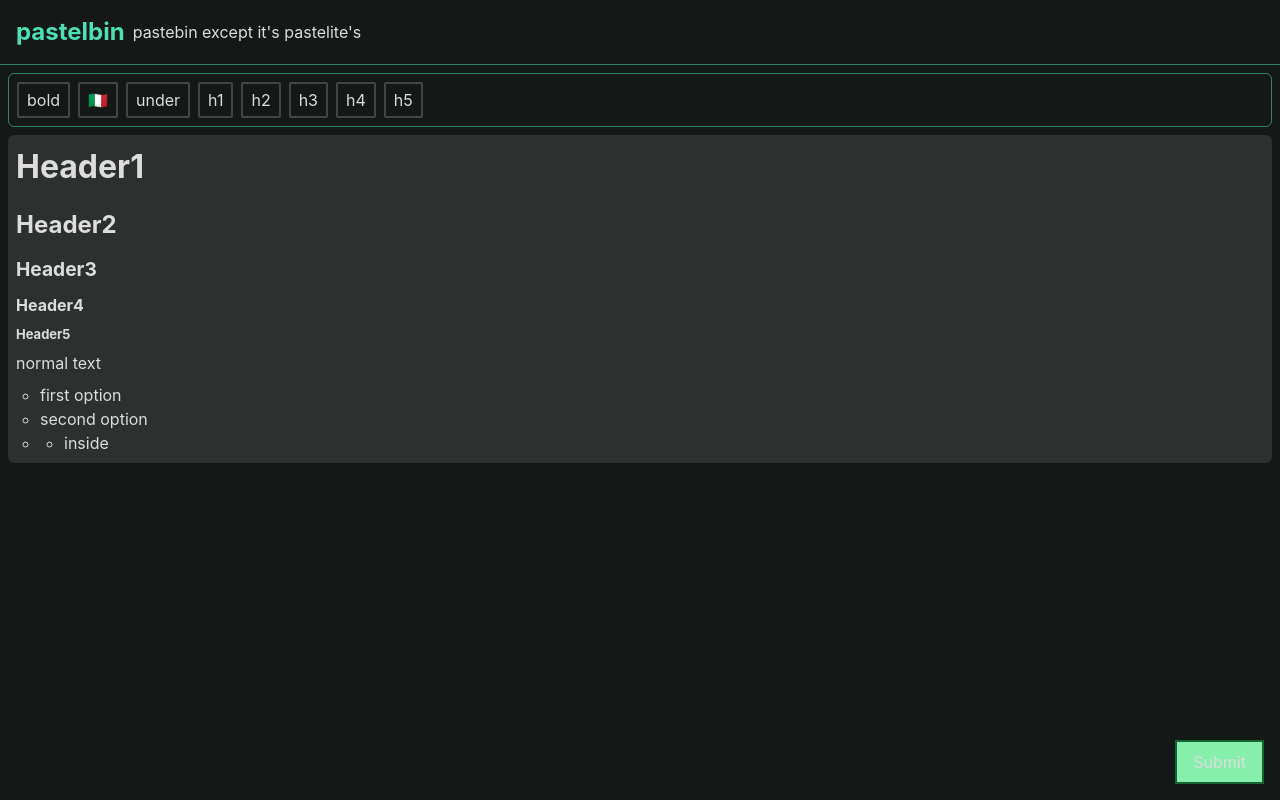
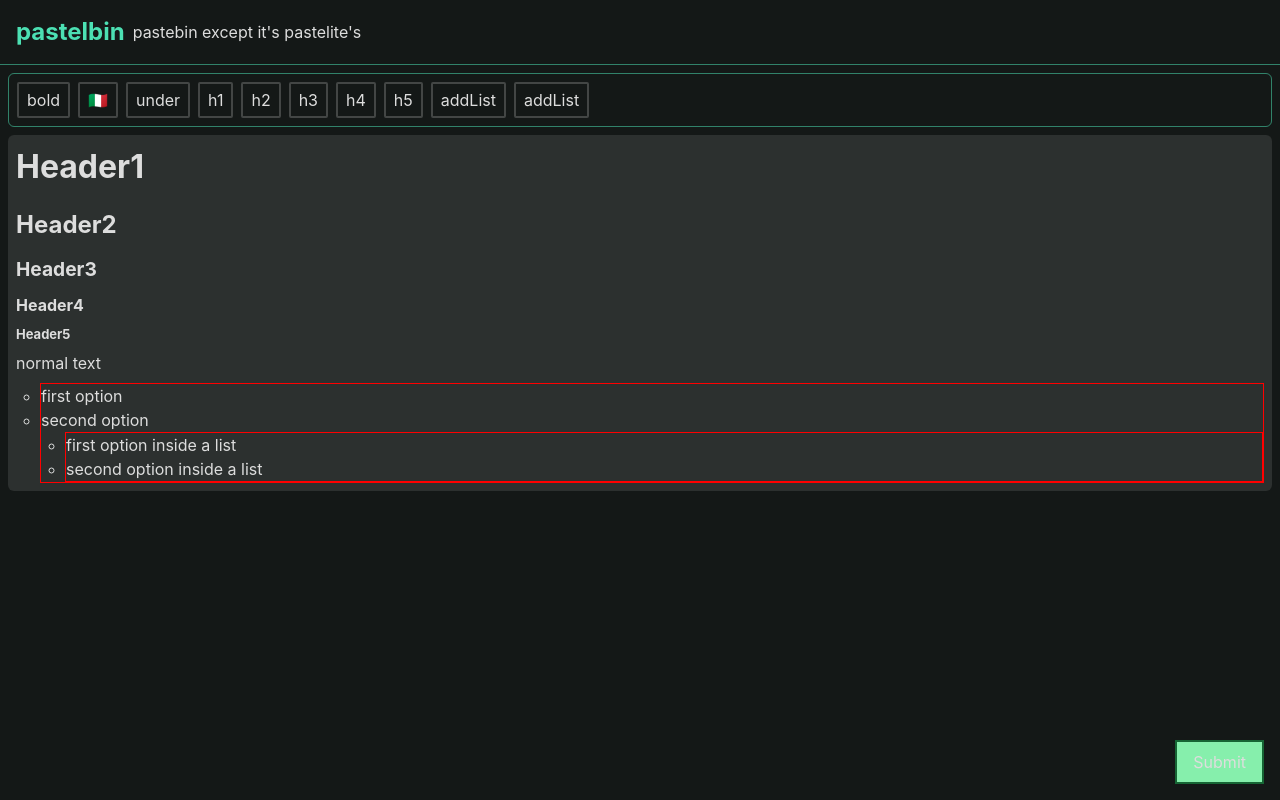
Before and after one commit to pastelite/pastebin-clone, a React (Vite) app in the folder client/: page / in a window 1280 px wide. Built offline with nearby package versions, Linux system fonts and the light colour scheme.

Commit message:
basic list with shortcut key completed. need to fix list

```diff
--- a/client/src/components/Editor.css
+++ b/client/src/components/Editor.css
@@ -18,17 +18,22 @@ h5 {
   font-size: small;
 }
 
-h1,h2,h3,h4,h5 {
+h1,
+h2,
+h3,
+h4,
+h5 {
   font-weight: bold;
-  margin-bottom: .5em;
+  margin-bottom: 0.5em;
 }
 
 p {
-  margin-bottom: .5em;
+  margin-bottom: 0.5em;
 }
 
 ul {
   list-style-type: circle;
+  border: 1px solid red;
   margin-left: 1.5em;
 }
 
--- a/client/src/components/Editor.tsx
+++ b/client/src/components/Editor.tsx
@@ -3,8 +3,13 @@ import {
   BaseEditor,
   Descendant,
   createEditor,
+  Location,
   Editor as SlateEditor,
   Transforms,
+  Span,
+  Path,
+  Node,
+  NodeMatch,
 } from "slate";
 import {
   Editable,
@@ -15,17 +20,21 @@ import {
   useSlate,
   withReact,
 } from "slate-react";
-import "./Editor.css"
+import "./Editor.css";
 
 // Types
 
 type BasicElement = { type: "paragraph"; children: AllText[] };
-type Header = { type: "header", children: AllText[], level: number}
-type List = { type: "list", children: AllElement[]}
-type ListItem = {
-  type: "listItem"
-  children: (AllText|AllElement)[]
-}
+type Header = { type: "header"; children: AllText[]; level: number };
+type List = { type: "list"; children: (ListItemData | ListItemList)[] };
+type ListItemData = {
+  type: "listItem";
+  children: AllText[];
+};
+type ListItemList = {
+  type: "listItemList";
+  children: (ListItemData | ListItemList)[];
+};
 
 type NormalText = {
   text: string;
@@ -34,11 +43,12 @@ type NormalText = {
   underline?: boolean;
 };
 
-type AllElement = BasicElement | Header | List | ListItem;
+type AllElement = BasicElement | Header | List | ListItemData | ListItemList;
 type AllText = NormalText;
 
 declare module "slate" {
   interface CustomTypes {
+    Editor: BaseEditor;
     Element: AllElement;
     Text: AllText;
   }
@@ -47,70 +57,150 @@ declare module "slate" {
 // Main function
 
 interface EditorProps {
-  value?: Descendant[]
-  readOnly?: boolean
-  editor?: BaseEditor & ReactEditor
+  value?: Descendant[];
+  readOnly?: boolean;
+  editor?: BaseEditor & ReactEditor;
 }
 
-export function Editor({value, readOnly,...props}:EditorProps) {
-
+export function Editor({ value, readOnly, ...props }: EditorProps) {
   let renderLeafCallback = useCallback(renderLeaf, []);
   let renderElementCallback = useCallback(renderElement, []);
 
-  let editor: BaseEditor & ReactEditor
+  let editor: BaseEditor & ReactEditor;
 
   if (props.editor) {
-    editor = props.editor
+    editor = props.editor;
   } else {
     [editor] = useState(() => withReact(createEditor()));
   }
 
   return (
     <Slate editor={editor} value={value || defaultValue}>
-      { readOnly ||
+      {readOnly || (
         <div className="toolbar">
           <InlineButton format="bold">bold</InlineButton>
           <InlineButton format="italic">🇮🇹</InlineButton>
           <InlineButton format="underline">under</InlineButton>
-          <BlockButton format="header" level={1}>h1</BlockButton>
-          <BlockButton format="header" level={2}>h2</BlockButton>
-          <BlockButton format="header" level={3}>h3</BlockButton>
-          <BlockButton format="header" level={4}>h4</BlockButton>
-          <BlockButton format="header" level={5}>h5</BlockButton>
+          <BlockButton format="header" level={1}>
+            h1
+          </BlockButton>
+          <BlockButton format="header" level={2}>
+            h2
+          </BlockButton>
+          <BlockButton format="header" level={3}>
+            h3
+          </BlockButton>
+          <BlockButton format="header" level={4}>
+            h4
+          </BlockButton>
+          <BlockButton format="header" level={5}>
+            h5
+          </BlockButton>
+          <AddListButton mode="wrap" />
+          <AddListButton mode="unwrap" />
         </div>
-        }
+      )}
       <Editable
         readOnly={readOnly}
         className="m-2 p-2 focus:outline-none bg-white/10 focus:bg-white/20 transition-all duration-200 rounded-md"
         placeholder="Start typing here..."
         renderLeaf={renderLeafCallback}
         renderElement={renderElementCallback}
+        onKeyDown={(e) => onKeyDownHandler(e, editor)}
       />
     </Slate>
   );
 }
 
 const defaultValue: Descendant[] = [
-  { type: "header", level: 1, children: [{ text: "Header1" }]},
-  { type: "header", level: 2, children: [{ text: "Header2" }]},
-  { type: "header", level: 3, children: [{ text: "Header3" }]},
-  { type: "header", level: 4, children: [{ text: "Header4" }]},
-  { type: "header", level: 5, children: [{ text: "Header5" }]},
+  { type: "header", level: 1, children: [{ text: "Header1" }] },
+  { type: "header", level: 2, children: [{ text: "Header2" }] },
+  { type: "header", level: 3, children: [{ text: "Header3" }] },
+  { type: "header", level: 4, children: [{ text: "Header4" }] },
+  { type: "header", level: 5, children: [{ text: "Header5" }] },
   { type: "paragraph", children: [{ text: "normal text" }] },
-  { type: "list", children: [{
-    type: "listItem", children: [{text:"first option"}]
-  },{
-    type: "listItem", children: [{text:"second option"}]
+  {
+    type: "list",
+    children: [
+      {
+        type: "listItem",
+        children: [{ text: "first option" }],
       },
       {
-    type: "listItem", children: [
-      {type:"list",children:[{
-          type: "listItem", children: [{text:"inside"}]
-      }]}
-    ]
+        type: "listItem",
+        children: [{ text: "second option" }],
+      },
+      {
+        type: "listItemList",
+        children: [
+          {
+            type: "listItem",
+            children: [{ text: "first option inside a list" }],
+          },
+          {
+            type: "listItem",
+            children: [{ text: "second option inside a list" }],
+          },
+        ],
+      },
+    ],
+  },
+];
+
+function onKeyDownHandler(
+  e: React.KeyboardEvent<HTMLDivElement>,
+  editor: BaseEditor
+) {
+  let nodes = getCurrentNodes(editor);
+
+  // Handler for list
+  if (SlateEditor.isBlock(editor, nodes[0][0]) && nodes[0][0].type == "list") {
+    // Backspace at front
+    if (
+      e.key == "Backspace" &&
+      // selection is the same and offset == first
+      JSON.stringify(editor.selection?.anchor.path) ==
+        JSON.stringify(editor.selection?.focus.path) &&
+      editor.selection?.anchor.offset == 0
+    ) {
+      e.preventDefault();
+
+      removeList(editor);
     }
-]}
-];
+
+    // Tab
+    if (
+      e.key == "Tab" &&
+      JSON.stringify(editor.selection?.anchor.path) ==
+        JSON.stringify(editor.selection?.focus.path)
+    ) {
+      e.preventDefault();
+
+      if (e.shiftKey == true) {
+        removeList(editor);
+      } else {
+        addList(editor);
+      }
+    }
+  }
+
+  // Control key
+  if (e.ctrlKey == true) {
+    // Bold Underline Italic
+    if (e.key == "b") {
+      e.preventDefault();
+      marks(editor, "bold");
+    }
+    if (e.key == "u") {
+      e.preventDefault();
+      marks(editor, "underline");
+    }
+    if (e.key == "i") {
+      e.preventDefault();
+      marks(editor, "italic");
+    }
+  }
+}
 
 // Inline
 
@@ -126,10 +216,19 @@ function InlineButton({ children, format, active }: InlineButtonProps) {
 
   return (
     <button
-      className={buttonActive?"include":""}
+      className={buttonActive ? "include" : ""}
       onMouseDown={(mouseEvent) => {
         mouseEvent.preventDefault();
 
+        marks(editor, format);
+      }}
+    >
+      {children}
+    </button>
+  );
+}
+
+function marks(editor: BaseEditor, format: string) {
   let isMarked = markCheck(editor, format);
 
   if (isMarked) {
@@ -137,11 +236,6 @@ function InlineButton({ children, format, active }: InlineButtonProps) {
   } else {
     editor.addMark(format, true);
   }
-      }}
-    >
-      {children}
-    </button>
-  );
 }
 
 function markCheck(editor: BaseEditor, format: string) {
@@ -161,36 +255,35 @@ interface BlockButtonProps {
   level?: number;
 }
 
-function BlockButton({ children, format, active,level }: BlockButtonProps) {
+function BlockButton({ children, format, active, level }: BlockButtonProps) {
   let editor = useSlate();
   let buttonActive = active || blockCheck(editor, format, level);
 
   return (
     <button
-      className={buttonActive?"include":""}
+      className={buttonActive ? "include" : ""}
       onMouseDown={(mouseEvent) => {
         mouseEvent.preventDefault();
 
         let isMarked = blockCheck(editor, format, level);
+        let newBlock: Partial<AllElement>;
 
-        let newBlock: Partial<AllElement>
-
-        if (!isMarked && format=="header") {
+        if (!isMarked && format == "header") {
           newBlock = {
             type: "header",
-            level
-          }
+            level,
+          };
         } else if (!isMarked) {
           newBlock = {
-            type: format
-          }
+            type: format,
+          };
         } else {
           newBlock = {
-            type: 'paragraph'
-          }
+            type: "paragraph",
+          };
         }
 
-        Transforms.setNodes(editor,newBlock)
+        Transforms.setNodes(editor, newBlock);
       }}
     >
       {children}
@@ -199,44 +292,143 @@ function BlockButton({ children, format, active,level }: BlockButtonProps) {
 }
 
 function blockCheck(editor: BaseEditor, type: string, level?: number) {
-  let {selection} = editor
+  let { selection } = editor;
   if (!selection) return false;
 
   // get all node with the selected format
-  let blockList = Array.from(SlateEditor.nodes(editor, {
-    at: SlateEditor.unhangRange(editor,selection),
-    match: n => {
+  let blockList = Array.from(
+    SlateEditor.nodes(editor, {
+      at: SlateEditor.unhangRange(editor, selection),
+      match: (n) => {
+        if (!SlateEditor.isBlock(editor, n)) return false;
         // special case for header
-      if (level) {
-        // @ts-ignore
-        // console.log(n)
-        // @ts-ignore
-        return n.type ? (n.type == type && n.level == level) : false
+        if (n.type == "header") {
+          return n.type ? n.type == type && n.level == level : false;
+        } else {
+          return n.type ? n.type == type : false;
+        }
+      },
+    })
+  );
 
+  return blockList.length > 0;
+}
+
+// List
+function AddListButton({ mode }: { mode: "wrap" | "unwrap" }) {
+  let editor = useSlate();
+
+  return (
+    <button
+      onMouseDown={(mouseEvent) => {
+        mouseEvent.preventDefault();
+        if (mode == "wrap") {
+          addList(editor);
         } else {
-        // @ts-ignore
-        return n.type ? n.type == type : false
+          removeList(editor);
+        }
+      }}
+    >
+      addList
+    </button>
+  );
+}
+
+function getCurrentNodes(
+  editor: BaseEditor,
+  location?: Location | Span,
+  match?: NodeMatch<Node>
+) {
+  let selection = editor.selection;
+  if (!selection) return [];
+
+  let currentLocation = SlateEditor.unhangRange(editor, selection);
+  let matchFunction: NodeMatch<Node> = (n) => SlateEditor.isBlock(editor, n);
+
+  return Array.from(
+    SlateEditor.nodes(editor, {
+      at: location || currentLocation,
+      match: match || matchFunction,
+    })
+  );
+}
+
+function addList(editor: BaseEditor) {
+  console.log(
+    JSON.stringify(editor.selection?.anchor) ==
+      JSON.stringify(editor.selection?.focus)
+  );
+
+  let nodes = getCurrentNodes(editor);
+
+  // check if nodes is already list
+  let firstChild = nodes[0][0];
+
+  if (SlateEditor.isBlock(editor, firstChild)) {
+    if (firstChild.type !== "list") {
+      Transforms.setNodes(editor, { type: "listItem" });
+      Transforms.wrapNodes(editor, { type: "list", children: [] });
+    } else {
+      Transforms.wrapNodes(editor, { type: "listItemList", children: [] });
     }
   }
-  }))
 
-  return blockList.length > 0
+  // console.log(nodes)
+}
+
+function removeList(editor: BaseEditor) {
+  let nodes = getCurrentNodes(editor);
+
+  // if in a list
+  let firstChild = nodes[0][0];
+
+  if (SlateEditor.isBlock(editor, firstChild) && firstChild.type == "list") {
+    nodes
+      .slice()
+      .reverse()
+      .forEach((e) => {
+        let currentItem = e;
+        let parentItem = Node.parent(editor, currentItem[1]);
+        // let parentItem = [Node.parent(editor,e[1]), e[1].slice(0,-1)]
+
+        if (
+          SlateEditor.isBlock(editor, currentItem[0]) &&
+          currentItem[0].type == "listItem"
+        ) {
+          // if parentNode = list then convert to paragraph
+          if (
+            SlateEditor.isBlock(editor, parentItem) &&
+            parentItem.type == "list"
+          ) {
+            Transforms.setNodes(
+              editor,
+              { type: "paragraph" },
+              { at: currentItem[1] }
+            );
+          }
+
+          // remove one from node
+          console.log(currentItem);
+          Transforms.liftNodes(editor, { at: currentItem[1] });
+        }
+      });
+  }
 }
 
 // Render
 const renderElement = (props: RenderElementProps) => {
   switch (props.element.type) {
     case "header":
-      const HeaderTag = `h${props.element.level}`
-      return <HeaderTag {...props.attributes}>{props.children}</HeaderTag>
+      const HeaderTag = `h${props.element.level}`;
+      return <HeaderTag {...props.attributes}>{props.children}</HeaderTag>;
     case "paragraph":
-      return <p {...props.attributes}>{props.children}</p>
+      return <p {...props.attributes}>{props.children}</p>;
     case "list":
-      return <ul {...props.attributes}>
-        {props.children}
-      </ul>
+      return <ul {...props.attributes}>{props.children}</ul>;
     case "listItem":
-      return <li {...props.attributes}>{props.children}</li>
+      return <li {...props.attributes}>{props.children}</li>;
+    case "listItemList":
+      return <ul {...props.attributes}>{props.children}</ul>;
     default:
       return <div {...props.attributes}>{props.children}</div>;
   }
```
Also changed, not shown: client/src/routes/InputPage.tsx (+15 -21 lines), client/src/routes/ShowPage.tsx (+12 -10 lines), client/src/main.tsx (line endings or trailing spaces). Lines whose indentation alone changed are shown as unchanged.
